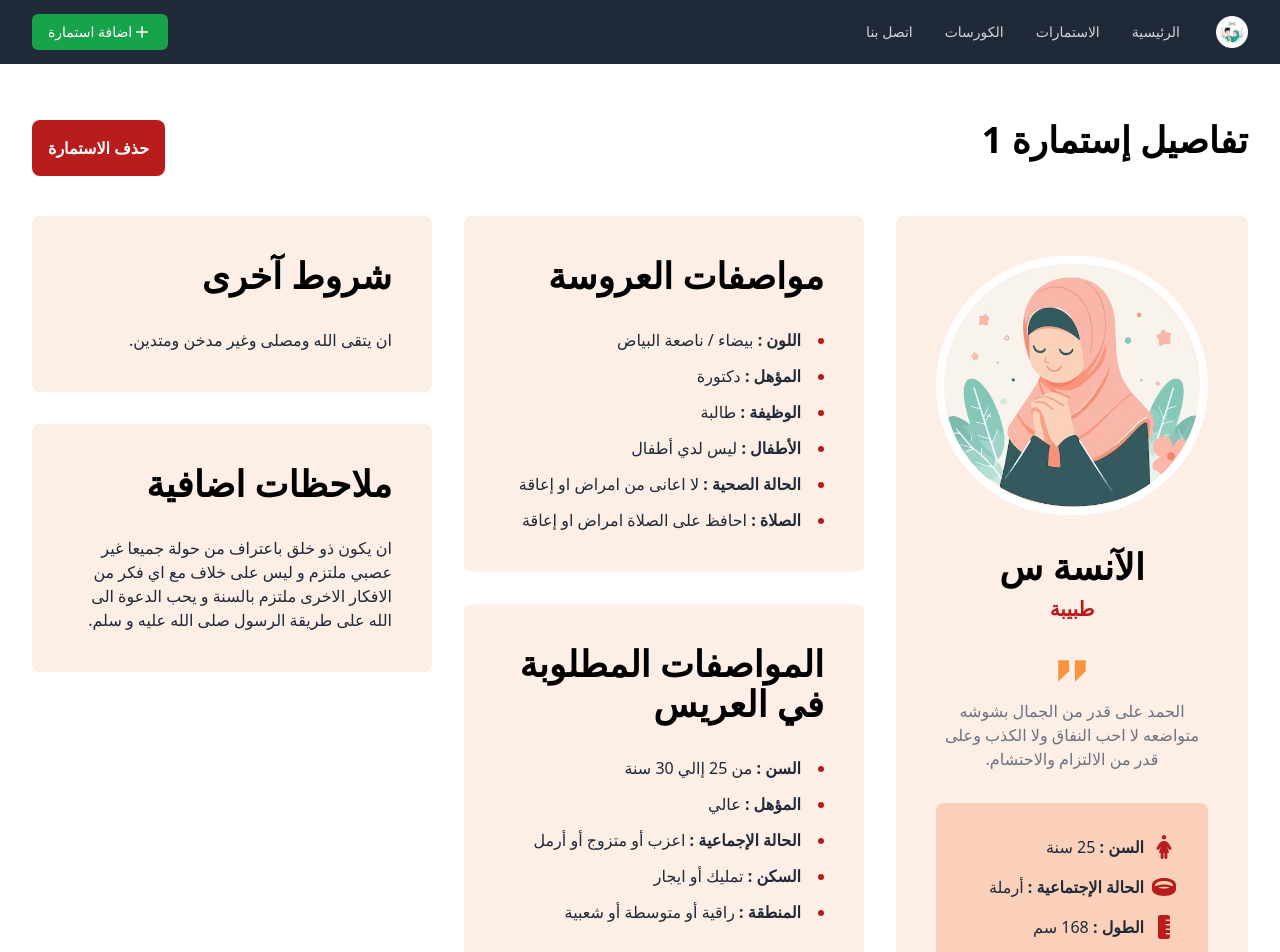
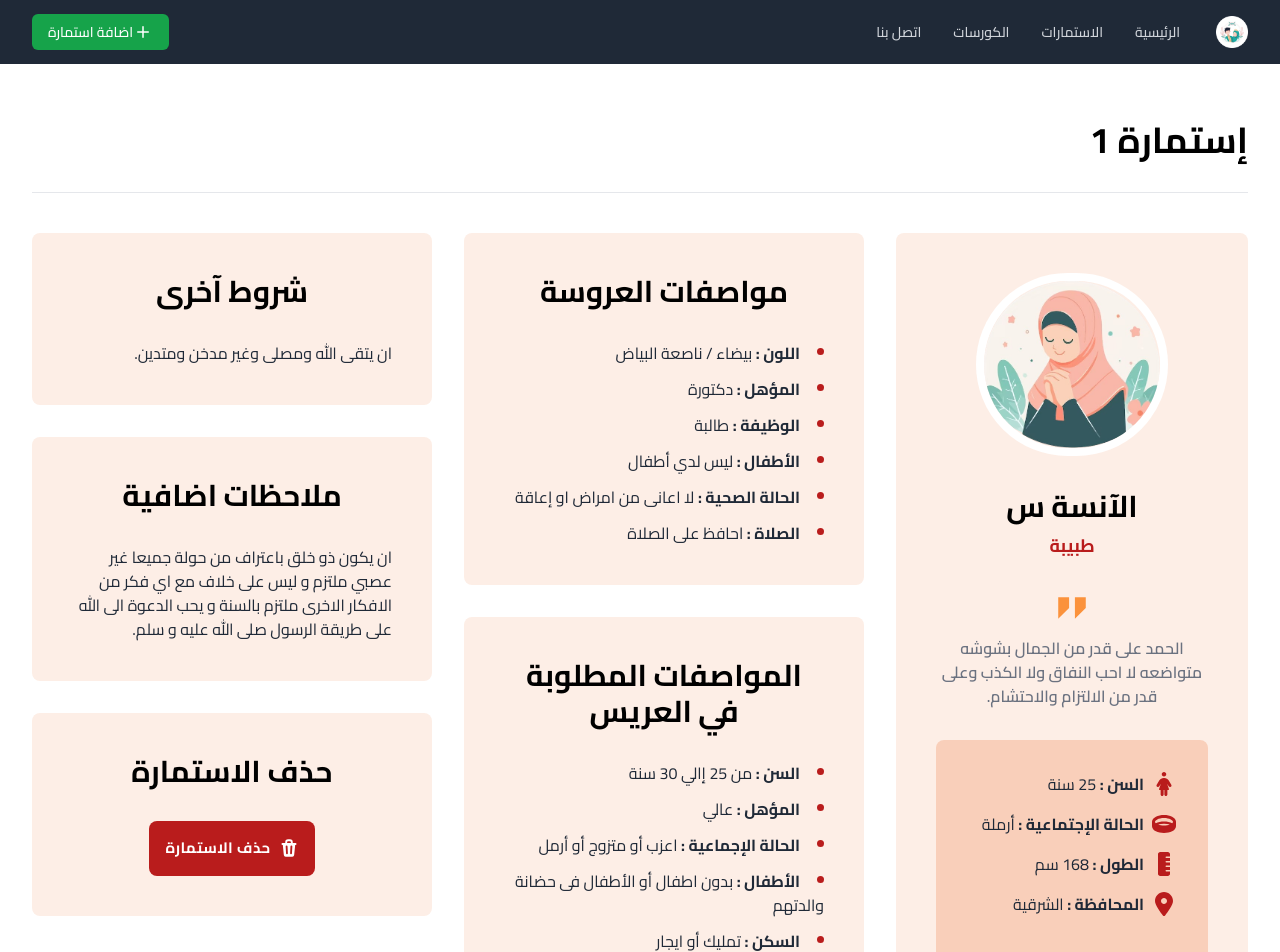
Before and after one commit to Ahmed-Adel-Morsi/Zwaj-Islamy, a React (Vite) app: page /forms/men/1 in a window 1280 px wide. Shown: the top 952 px of the page. Built offline with nearby package versions, Linux system fonts and the light colour scheme.

Commit message:
Add Vercel configuration and font styles

```diff
--- a/index.html
+++ b/index.html
@@ -7,7 +7,7 @@
     <title>زواج اسلامى</title>
   </head>
   <body>
-    <div id="root"></div>
+    <div id="root" class="font-cairo"></div>
     <script type="module" src="/src/main.jsx"></script>
   </body>
 </html>
--- a/package.json
+++ b/package.json
@@ -10,6 +10,7 @@
     "preview": "vite preview"
   },
   "dependencies": {
+    "@fontsource/cairo": "^5.1.0",
     "@headlessui/react": "^2.1.5",
     "@heroicons/react": "^2.1.5",
     "get-blob-duration": "^1.2.0",
--- a/src/pages/FormDetails.jsx
+++ b/src/pages/FormDetails.jsx
@@ -1,7 +1,7 @@
 import { useParams } from "react-router-dom";
 import image from "../assets/women_profile_pic.png";
-import { useState } from "react";
-import { ClipboardIcon } from "@heroicons/react/16/solid";
+import { useState, useRef } from "react";
+import { ClipboardIcon, TrashIcon } from "@heroicons/react/16/solid";
 import {
   Dialog,
   DialogBackdrop,
@@ -16,7 +16,11 @@ function Section({ title, children, className }) {
     <div
       className={`rounded-lg bg-orange-600 bg-opacity-10 p-10 space-y-8 ${className}`}
     >
-      {title && <h3 className="section-header">{title}</h3>}
+      {title && (
+        <h3 className="font-bold text-[8vw] xs:text-3xl text-center">
+          {title}
+        </h3>
+      )}
       {children}
     </div>
   );
@@ -24,18 +28,24 @@ function Section({ title, children, className }) {
 
 function MasterSection() {
   const [showNumber, setShowNumber] = useState(false);
+  const [copied, setCopied] = useState(false);
+  const phoneRef = useRef(null);
+
+  const copyHandler = () => {
+    navigator.clipboard.writeText(phoneRef.current.textContent);
+    setCopied(true);
+    setTimeout(() => {
+      setCopied(false);
+    }, 3000);
+  };
 
   return (
-    <div className="w-full sm:w-[22rem] h-full shrink-0">
+    <div className="w-full sm:w-[22rem] h-full shrink-0 sm:sticky sm:top-10 sm:right-0">
       <Section className="h-full">
-        <img
-          src={image}
-          alt="women_profile_pic"
-          className="w-full rounded-full border-8 border-white"
-        />
+        <Image />
         <div className="text-center my-6">
-          <h3 className="text-4xl font-bold">الآنسة س</h3>
-          <p className="text-xl text-red-700 font-semibold mt-2">طبيبة</p>
+          <h3 className="text-3xl font-bold">الآنسة س</h3>
+          <p className="text-lg text-red-700 font-bold mt-2">طبيبة</p>
         </div>
         <div className="text-center mt-8 mb-6 space-y-3">
           <svg
@@ -45,7 +55,7 @@ function MasterSection() {
           >
             <path d="M288.32 49.87H183.19v210.26L288.32 155zM126.81 155V49.87H21.68v210.26z"></path>
           </svg>
-          <p className="text-gray-500 font-medium">
+          <p className="text-gray-500 font-semibold">
             الحمد على قدر من الجمال بشوشه متواضعه لا احب النفاق ولا الكذب وعلى
             قدر من الالتزام والاحتشام.
           </p>
@@ -141,17 +151,15 @@ function MasterSection() {
               </p>
             </div>
           </div>
-          <div className="mt-10 mx-auto text-center font-bold">
+          <div className="mt-10 mx-auto text-center font-bold text-[15px] tracking-wide">
             {showNumber ? (
+              <>
                 <div className="flex flex-col xs:flex-row rounded bg-red-700 text-white cursor-pointer">
                   <button
                     type="button"
                     className="flex-center gap-2 p-4 hover:bg-black/5"
                     title="نسخ الرقم"
-                  onClick={() => {
-                    navigator.clipboard.writeText("01012345678");
-                    alert("تم نسخ الرقم بنجاح");
-                  }}
+                    onClick={copyHandler}
                   >
                     <ClipboardIcon className="size-5 text-white" />
                     <span className="xs:hidden">نسخ الرقم</span>
@@ -159,17 +167,24 @@ function MasterSection() {
                   <a
                     href="tel:01012345678"
                     className="grow flex-center hover:bg-black/5 p-4"
+                    ref={phoneRef}
                   >
                     01012345678
                   </a>
                 </div>
+                {copied && (
+                  <p className="text-red-700 mt-2 font-semibold">
+                    تم نسخ الرقم بنجاح
+                  </p>
+                )}
+              </>
             ) : (
               <button
                 type="button"
                 className="rounded bg-red-700 text-white p-4 hover:bg-opacity-90"
                 onClick={() => setShowNumber(true)}
               >
-                إظهار رقم والى الأمر
+                إظهار رقم ولي الأمر
               </button>
             )}
           </div>
@@ -186,10 +201,11 @@ function Popup() {
     <>
       <button
         type="button"
-        className="p-4 rounded-lg font-bold text-white bg-red-700 hover:bg-red-800"
+        className="p-4 rounded-lg font-bold text-white bg-red-700 hover:bg-red-800 flex-center gap-2 mx-auto text-[15px] tracking-wide"
         onClick={() => setOpen(true)}
       >
-        حذف الاستمارة
+        <TrashIcon className="size-5" />
+        <span>حذف الاستمارة</span>
       </button>
       <Dialog open={open} onClose={setOpen} className="relative z-10">
         <DialogBackdrop
@@ -214,7 +230,7 @@ function Popup() {
                   <div className="mt-3 text-center sm:mr-4 sm:mt-0 sm:text-right">
                     <DialogTitle
                       as="h3"
-                      className="text-base font-semibold leading-6 text-gray-900"
+                      className="text-base font-medium leading-6 text-gray-900"
                     >
                       حذف الاستمارة
                     </DialogTitle>
@@ -234,7 +250,7 @@ function Popup() {
                 <button
                   type="button"
                   onClick={() => setOpen(false)}
-                  className="inline-flex w-full justify-center rounded-md bg-red-600 px-3 py-2 text-sm font-semibold text-white shadow-sm hover:bg-red-500 sm:mr-3 sm:w-auto"
+                  className="inline-flex w-full justify-center rounded-md bg-red-600 px-3 py-2 text-sm font-bold text-white shadow-sm hover:bg-red-500 sm:mr-3 sm:w-auto"
                 >
                   حذف
                 </button>
@@ -242,11 +258,43 @@ function Popup() {
                   type="button"
                   data-autofocus
                   onClick={() => setOpen(false)}
-                  className="mt-3 inline-flex w-full justify-center rounded-md bg-white px-3 py-2 text-sm font-semibold text-gray-900 shadow-sm ring-1 ring-inset ring-gray-300 hover:bg-gray-50 sm:mt-0 sm:w-auto"
+                  className="mt-3 inline-flex w-full justify-center rounded-md bg-white px-3 py-2 text-sm font-bold text-gray-900 shadow-sm ring-1 ring-inset ring-gray-300 hover:bg-gray-50 sm:mt-0 sm:w-auto"
                 >
                   إلغاء
                 </button>
               </div>
+            </DialogPanel>
+          </div>
+        </div>
+      </Dialog>
+    </>
+  );
+}
+
+function Image() {
+  const [open, setOpen] = useState(false);
+
+  return (
+    <>
+      <img
+        src={image}
+        alt="women_profile_pic"
+        className="w-full max-w-48 rounded-full border-8 border-white mx-auto cursor-pointer"
+        onClick={() => setOpen(true)}
+      />
+
+      <Dialog open={open} onClose={setOpen} className="relative z-10">
+        <DialogBackdrop
+          transition
+          className="fixed inset-0 bg-gray-500 bg-opacity-75 transition-opacity data-[closed]:opacity-0 data-[enter]:duration-300 data-[leave]:duration-200 data-[enter]:ease-out data-[leave]:ease-in"
+        />
+        <div className="fixed inset-0 z-10 w-screen overflow-y-auto">
+          <div className="flex min-h-full items-center justify-center p-4 text-center sm:p-0">
+            <DialogPanel
+              transition
+              className="relative transform overflow-hidden transition-all data-[closed]:translate-y-4 data-[closed]:opacity-0 data-[enter]:duration-300 data-[leave]:duration-200 data-[enter]:ease-out data-[leave]:ease-in sm:my-8 sm:w-full sm:max-w-lg data-[closed]:sm:translate-y-0 data-[closed]:sm:scale-95"
+            >
+              <img src={image} alt="women_profile_pic" className="w-full" />
             </DialogPanel>
           </div>
         </div>
@@ -260,9 +308,8 @@ function FormDetails() {
 
   return (
     <div className="grow w-full max-w-7xl mx-auto px-3 xs:px-6 lg:px-8 py-14">
-      <div className="flex justify-between">
-        <h2 className="section-header">تفاصيل إستمارة {formNumber}</h2>
-        <Popup />
+      <div className="border-b pb-4">
+        <h2 className="section-header">إستمارة {formNumber}</h2>
       </div>
       <div className="mt-10 flex flex-col sm:flex-row gap-8">
         <MasterSection />
@@ -289,7 +336,6 @@ function FormDetails() {
                 </li>
                 <li>
                   <span className="font-bold">الصلاة :</span> احافظ على الصلاة
-                  امراض او إعاقة
                 </li>
               </ul>
             </Section>
@@ -304,6 +350,10 @@ function FormDetails() {
                 <li>
                   <span className="font-bold">الحالة الإجماعية :</span> اعزب أو
                   متزوج أو أرمل
+                </li>
+                <li>
+                  <span className="font-bold">الأطفال :</span> بدون اطفال أو
+                  الأطفال فى حضانة والدتهم
                 </li>
                 <li>
                   <span className="font-bold">السكن :</span> تمليك أو ايجار
@@ -328,6 +378,9 @@ function FormDetails() {
                 الله على طريقة الرسول صلى الله عليه و سلم.
               </p>
             </Section>
+            <Section title="حذف الاستمارة">
+              <Popup />
+            </Section>
           </div>
         </div>
       </div>
--- a/tailwind.config.js
+++ b/tailwind.config.js
@@ -3,7 +3,11 @@ export default {
   content: ["./index.html", "./src/**/*.{js,ts,jsx,tsx}"],
   darkMode: "class",
   theme: {
-    extend: {},
+    extend: {
+      fontFamily: {
+        cairo: ["Cairo", "sans-serif"],
+      },
+    },
     screens: {
       xs: "350px",
       sm: "640px",
```
Also changed, not shown: src/main.jsx (+8 -0 lines), src/store/store.js (deleted), vercel.json (added), 1 other file (tests, documents, lock files or other folders). Lines whose indentation alone changed are shown as unchanged.
